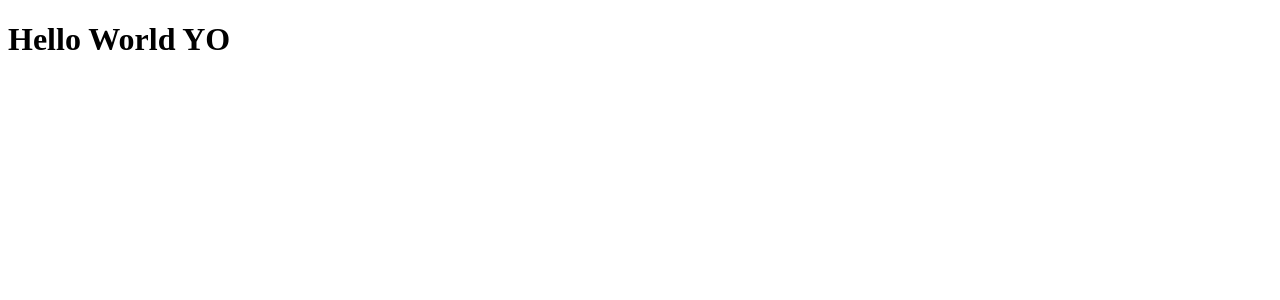
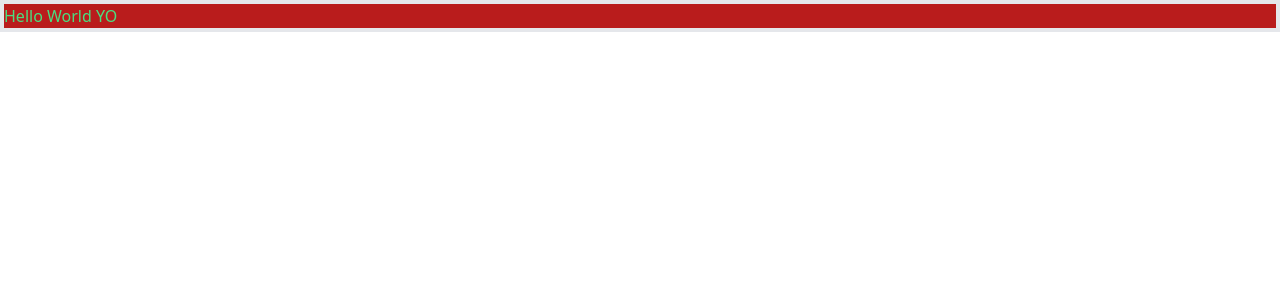
Before and after one commit to ardeora/react-dev, a React app: page / in a window 1280 px wide. Shown: the top 300 px of the page. Built offline with nearby package versions, Linux system fonts and the light colour scheme.

Commit message:
Tailwind Project Base

```diff
--- /dev/null
+++ b/postcss.config.js
@@ -0,0 +1,7 @@
+const tailwindcss = require('tailwindcss');
+module.exports = {
+  plugins: [
+    'postcss-preset-env',
+    tailwindcss
+  ],
+};
--- a/src/components/App.tsx
+++ b/src/components/App.tsx
@@ -1,9 +1,10 @@
 import React from 'react';
+import './styles.css';
 
 export const App: React.FC = () => {
   return (
     <div>
-      <h1>Hello World YO</h1>
+      <h1 className="bg-red-700 text-green-400 border-4">Hello World YO</h1>
     </div>
   );
 };
--- /dev/null
+++ b/src/components/styles.css
@@ -0,0 +1,3 @@
+@tailwind base;
+@tailwind components;
+@tailwind utilities;
--- /dev/null
+++ b/tailwind.config.js
@@ -0,0 +1,7 @@
+module.exports = {
+  content: ['./src/**/*.{ts,tsx}'],
+  theme: {
+    extend: {},
+  },
+  plugins: [],
+};
--- a/webpack.config.ts
+++ b/webpack.config.ts
@@ -1,6 +1,7 @@
 import * as path from 'path';
 import * as webpack from 'webpack';
 import HtmlWebpackPlugin from 'html-webpack-plugin';
+import MiniCssExtractPlugin from 'mini-css-extract-plugin';
 
 const config: webpack.Configuration = {
   mode: 'production',
@@ -16,7 +17,7 @@ const config: webpack.Configuration = {
       },
       {
         test: /\.css$/i,
-        use: ['style-loader', 'css-loader'],
+        use: ['style-loader', 'css-loader', 'postcss-loader'],
       },
       {
         test: /\.(png|svg|jpg|gif)$/,
@@ -40,6 +41,10 @@ const config: webpack.Configuration = {
     historyApiFallback: true,
   },
   plugins: [
+    new MiniCssExtractPlugin({
+      filename: '[name].bundle.css',
+      chunkFilename: '[id].css',
+    }),
     new HtmlWebpackPlugin({
       template: path.resolve(__dirname, 'public/index.html'),
       filename: 'index.html',
```
Also changed, not shown: package.json (+9 -1 lines), .eslintrc.js, 1 other file (tests, documents, lock files or other folders).
